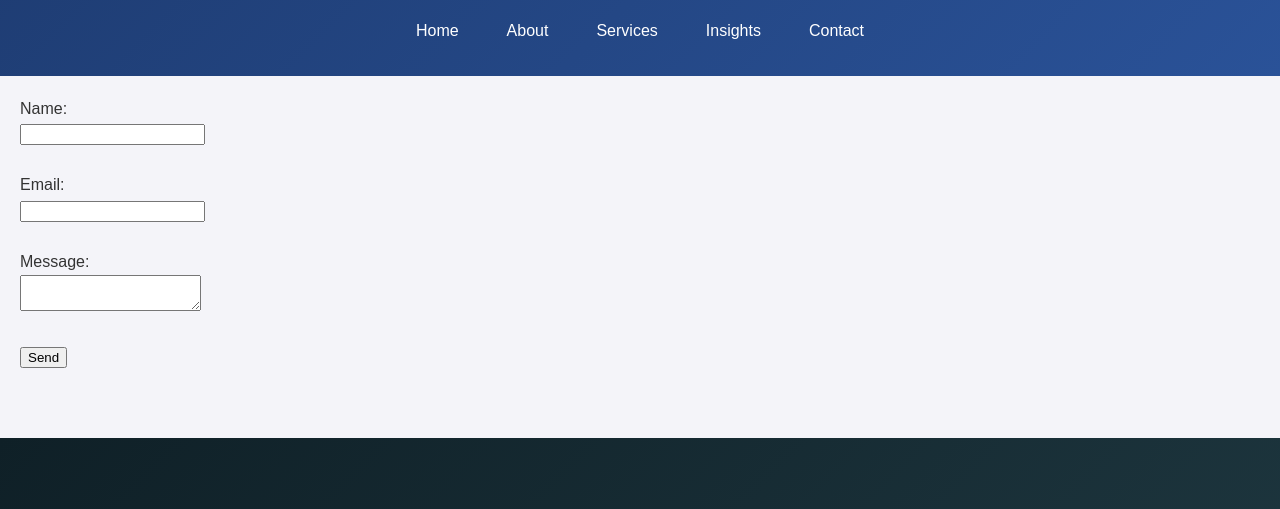
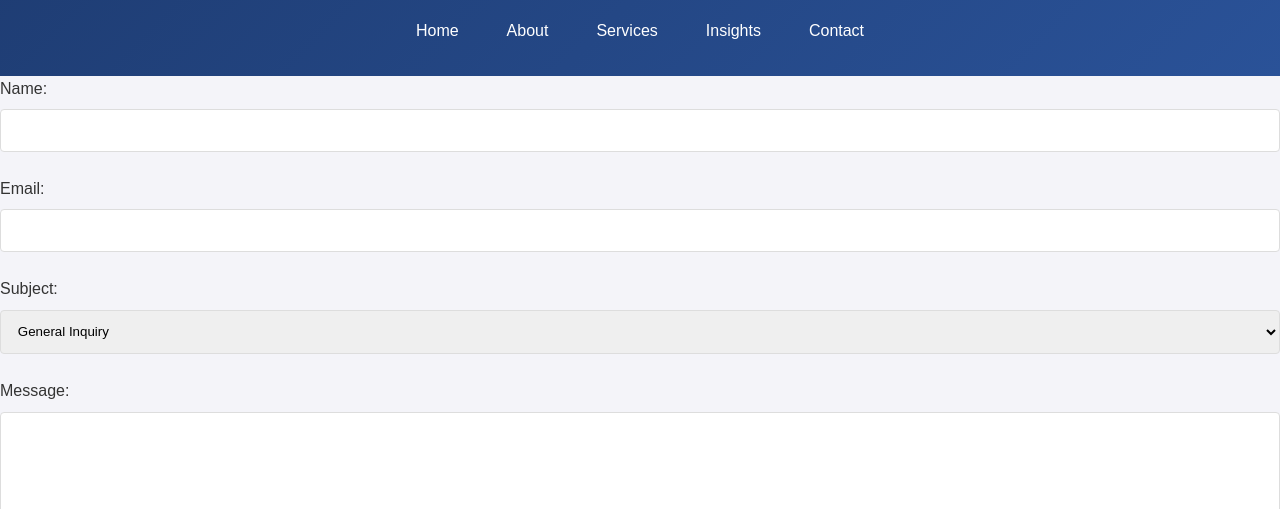
Before and after one commit to aksam-web/Fxcryptohub-web, a plain HTML site: page contact.html in a window 1280 px wide. Shown: the part 94-603 px from the top of the page. Drawn offline with Linux system fonts and the light colour scheme.

Commit message:
Update contact.html

```diff
--- a/contact.html
+++ b/contact.html
@@ -5,6 +5,37 @@
   <title>Contact Us - FXCryptoHub</title>
   <link rel="stylesheet" href="style.css" />
 </head>
+<style>
+  /* Add to style.css */
+.form-group {
+  margin-bottom: 1.5rem;
+}
+
+.form-group label {
+  display: block;
+  margin-bottom: 0.5rem;
+  font-weight: 500;
+}
+
+.form-group input,
+.form-group select,
+.form-group textarea {
+  width: 100%;
+  padding: 0.8rem;
+  border: 1px solid #ddd;
+  border-radius: 4px;
+  font-family: inherit;
+}
+
+.form-group textarea {
+  min-height: 150px;
+}
+</style>
+  <script>
+    (function() {
+      emailjs.init("YOUR_USER_ID"); // Initialize with your EmailJS user ID
+    })();
+  </script>
 <body>
   <header>
     <h1>Contact FXCryptoHub</h1>
@@ -17,14 +48,43 @@
     </nav>
   </header>
 
-  <main>
-    <form>
-      <label>Name:<br><input type="text" /></label><br><br>
-      <label>Email:<br><input type="email" /></label><br><br>
-      <label>Message:<br><textarea></textarea></label><br><br>
-      <button type="submit">Send</button>
-    </form>
-  </main>
+  <!-- Replace the existing form with this -->
+<form id="contactForm" action="/submit-form" method="POST">
+  <div class="form-group">
+    <label for="name">Name:</label>
+    <input type="text" id="name" name="name" required>
+  </div>
+
+  <div class="form-group">
+    <label for="email">Email:</label>
+    <input type="email" id="email" name="email" required>
+  </div>
+
+  <div class="form-group">
+    <label for="subject">Subject:</label>
+    <select id="subject" name="subject">
+      <option value="general">General Inquiry</option>
+      <option value="support">Technical Support</option>
+      <option value="billing">Billing Question</option>
+    </select>
+  </div>
+
+  <div class="form-group">
+    <label for="message">Message:</label>
+    <textarea id="message" name="message" rows="5" required></textarea>
+  </div>
+
+  <button type="submit" class="btn">Send Message</button>
+</form>
+
+<script>
+  document.getElementById('contactForm').addEventListener('submit', function(e) {
+    e.preventDefault();
+    // Add form submission logic here
+    alert('Thank you for your message! We will respond shortly.');
+    this.reset();
+  });
+</script>
 </body>
 <footer>
     <div class="footer-content">
```
